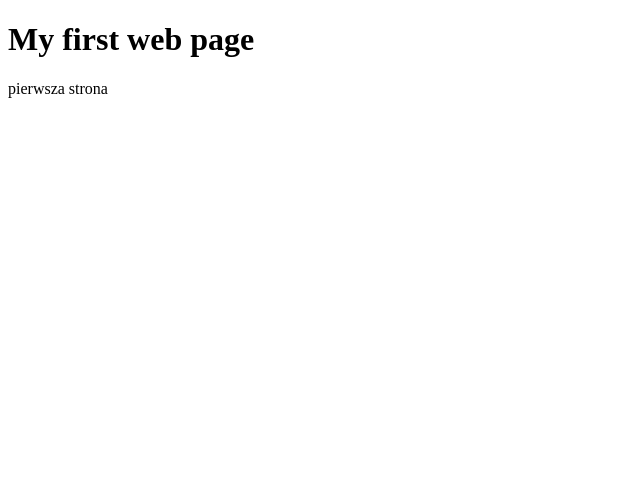
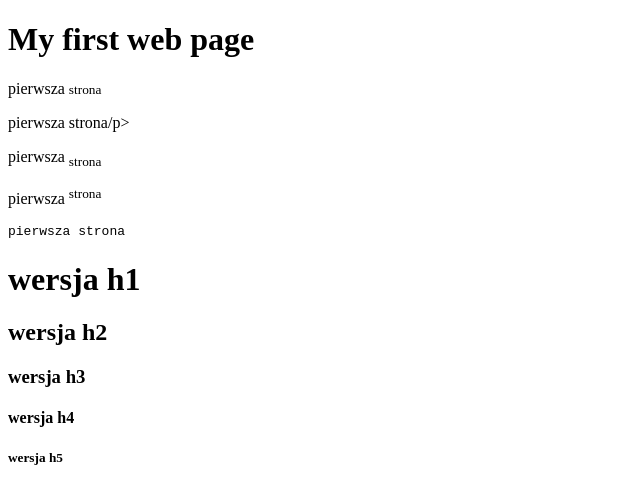
Before and after one commit to mslomaa/HTML_CSS, a plain HTML site: page index.html in a window 1280 px wide. Shown: the whole page, without its empty margins (0-640 px from the left). Drawn offline with Linux system fonts and the light colour scheme.

Commit message:
formating text

```diff
--- a/index.html
+++ b/index.html
@@ -10,7 +10,17 @@
     </head>
     <body>
         <h1>My first web page</h1>
-        <p>pierwsza strona</p>
+        <p>pierwsza <small>strona</small></p>
+        <p>pierwsza <mark<>strona</mark>/p>
+        <p>pierwsza <sub>strona</sub></p>
+        <p>pierwsza <sup>strona</sup></p>
+        <p><pre>pierwsza strona</pre></p>
+
+        <h1>wersja h1</h1>
+        <h2>wersja h2</h2>
+        <h3>wersja h3</h3>
+        <h4>wersja h4</h4>
+        <h5>wersja h5</h5>
 
     </body>
 
```
